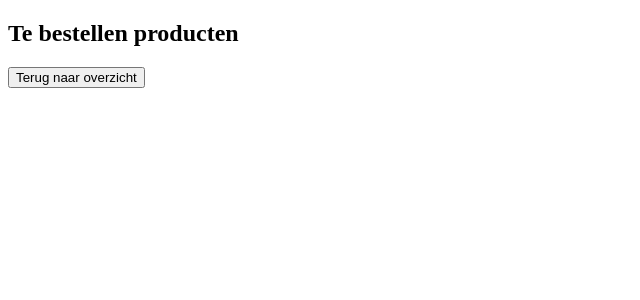
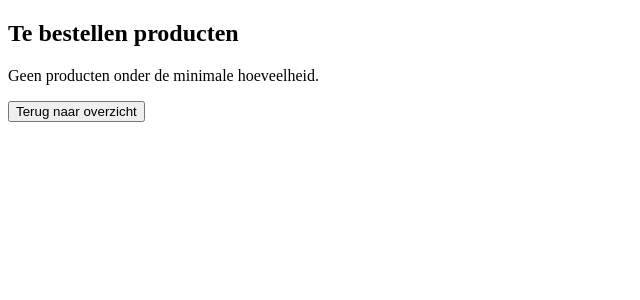
Before and after one commit to ilseAprojects/inventarissysteem, a Vue app: page /order in a window 1280 px wide. Shown: the top 300 px of the page, without its empty margins (0-640 px from the left). Built offline with nearby package versions, Linux system fonts and the light colour scheme.

Commit message:
feat: update Order.vue to conditionally display product list and message for insufficient stock

```diff
--- a/src/pages/Order.vue
+++ b/src/pages/Order.vue
@@ -11,12 +11,13 @@ const productsToOrder = computed(() => {
 <template>
 <div>
     <h2>Te bestellen producten</h2>
-    <ul>
+    <ul v-if="productsToOrder.length > 0">
         <li v-for="product in productsToOrder" :key="product.id">
             {{ product.name }} - Huidige hoeveelheid: {{ product.actualAmount }} - Minimum hoeveelheid: {{ product.minimumAmount }}
             {{ product.minimumAmount - product.actualAmount }} stuks bestellen
         </li>
     </ul>
+    <p v-else>Geen producten onder de minimale hoeveelheid.</p>
 </div>
    <button @click ="$router.push('/')">Terug naar overzicht</button>
 </template>
```
